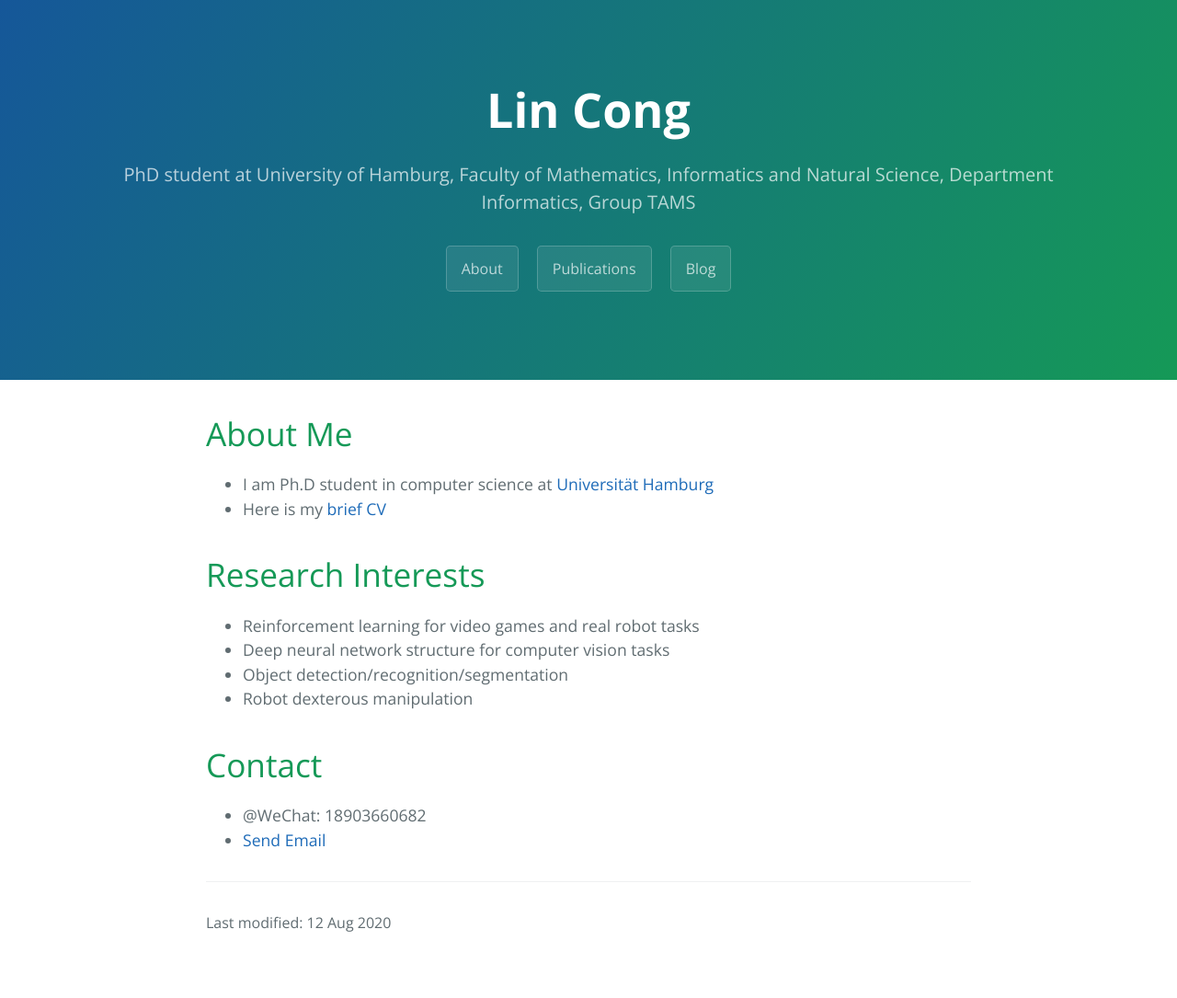
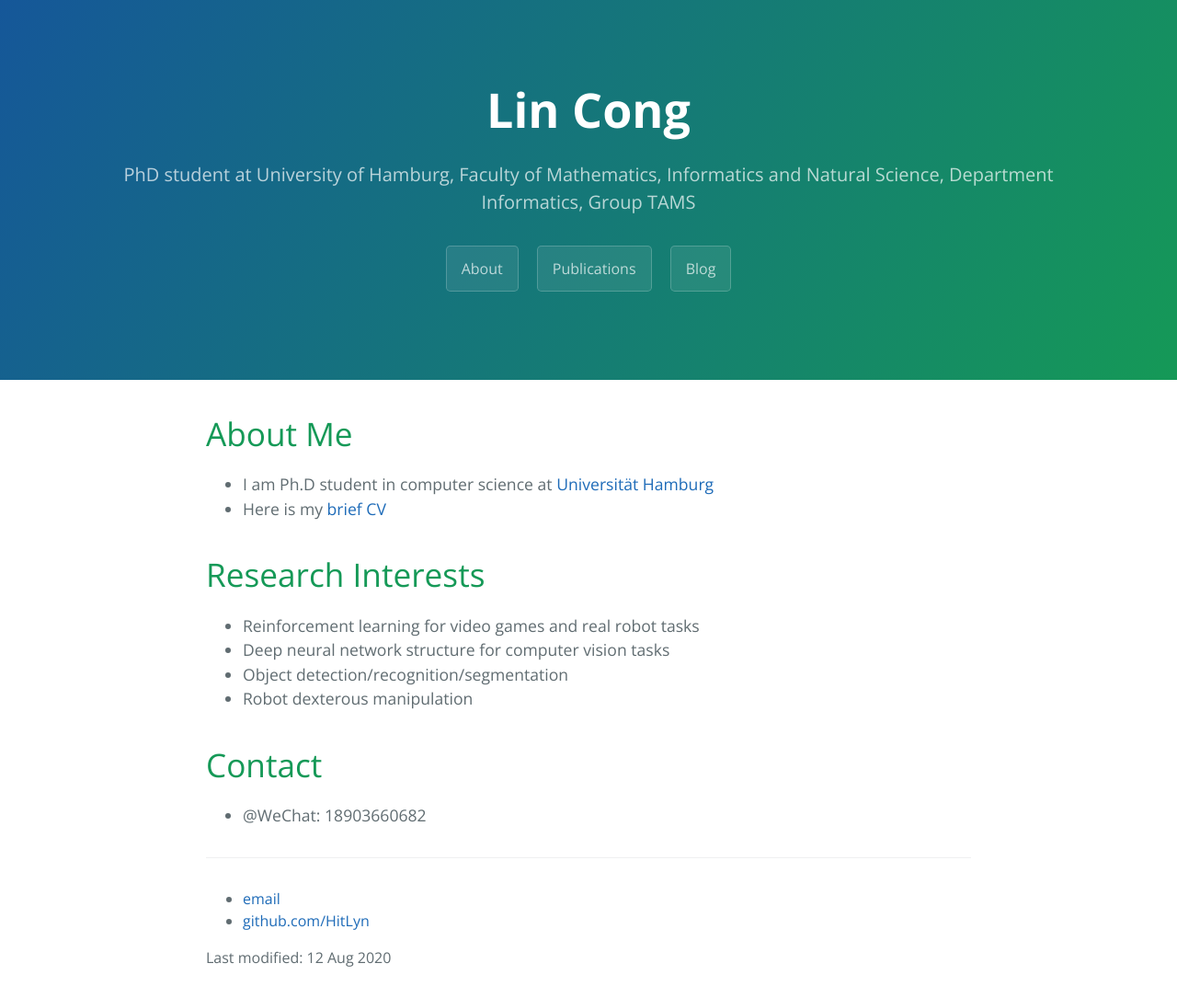
Before and after one commit to Smilels/Smilels.github.io, a Jekyll site: the page built from index.md, in a window 1280 px wide. Shown: the whole page at 92% size. Built offline with Jekyll 4.4.1, drawn with Linux system fonts in a browser that asks for light colours; before the commit the page ends 1047 px from its top, so only the background shows below that.

```diff
--- a/_includes/page-footer.html
+++ b/_includes/page-footer.html
@@ -1,3 +1,7 @@
 <footer class="site-footer">
+  <ul>
+   <li><a href="cong@informatik.uni-hamburg.de">email</a></li>
+   <li><a href="https://github.com/HitLyn">github.com/HitLyn</a></li>
+   </ul>
   Last modified: {{ site.time | file_date | date_to_string }}
 </footer>
--- a/index.md
+++ b/index.md
@@ -15,5 +15,4 @@
 # Contact
 <ul class="contacts">
 				<li>@WeChat: 18903660682</li>
-				<li><a href="cong@informatk.uni-hamburg.de">Send Email</a></li>
 </ul>
```
